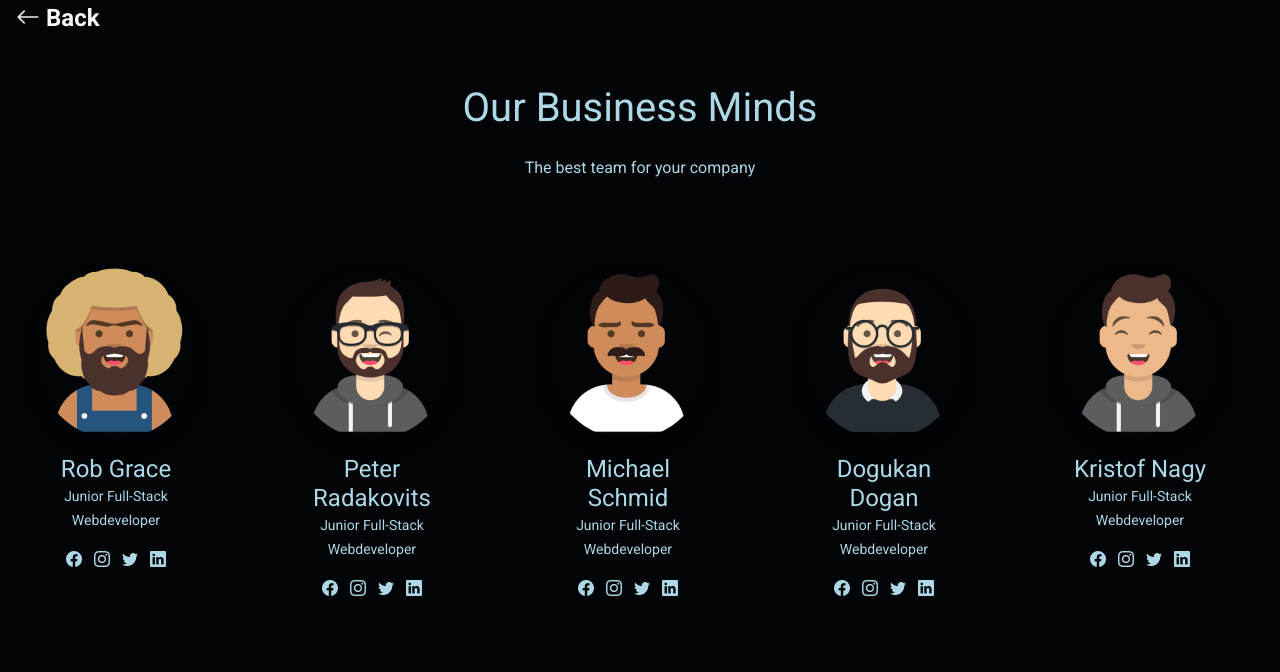
After one commit to kornsp1racy/space-travel, a Symfony app: template templates/home/team.html.twig in a window 1280 px wide. The commit adds this page. Shown: the top 672 px of the page. Run offline with Twig, Linux system fonts and the light colour scheme; the template is opened without the code that fills it, so the values that code supplies are empty; some libraries are stand-ins or nearby versions; some web fonts are replaced.

Commit message:
team page, comment out unnecessary code, dashboard

```diff
--- a/public/css/style.css
+++ b/public/css/style.css
@@ -2,7 +2,7 @@
 @import url('https://fonts.googleapis.com/css2?family=Bruno+Ace+SC&display=swap');
 /* Variables */
 :root {
-  --accent-color-orange: rgba(236, 95, 42, 1);
+  --accent-color-orange: rgba(255, 95, 42, 1);
   --accent-color-blue: rgba(18, 50, 82, 1);
   --second-bg-color: rgba(2, 4, 8, 1);
   --main-bg-color: rgb(2, 4, 8);
@@ -26,6 +26,12 @@
 .btn-blue {
   color: var(--accent-color-orange);
   background-color: var(--accent-color-blue);
+  border-color: var(--accent-color-blue);
+}
+.btn-logout {
+  color: var(--accent-color-blue);
+  background-color: var(--accent-color-orange);
+  border: solid 1px;
   border-color: var(--accent-color-blue);
 }
 /* Horizontal Rules */
@@ -174,6 +180,9 @@
 /* User Journal */
 #journal-section {
   padding: var(--main-padding);
+}
+.note-title {
+  color: var(--accent-color-orange);
 }
 
 /* Features */
--- a/templates/base.html.twig
+++ b/templates/base.html.twig
@@ -24,6 +24,5 @@
 			{% block body %}{% endblock %}
 			<script src="https://cdn.jsdelivr.net/npm/bootstrap@5.3.0-alpha3/dist/js/bootstrap.bundle.min.js" integrity="sha384-ENjdO4Dr2bkBIFxQpeoTz1HIcje39Wm4jDKdf19U8gI4ddQ3GYNS7NTKfAdVQSZe" crossorigin="anonymous"></script>
 			<script src="{{asset('js/script.js')}}"></script>
-
 		</body>
 	</html>
--- a/templates/dashboard/trip.html.twig
+++ b/templates/dashboard/trip.html.twig
@@ -35,7 +35,7 @@
 		</div>
 		<div class="mt-3">
 			<h3>Add your individual travel itinerary</h3>
-			<a class="btn btn-light btn-orange fw-bold" href="/dashboard/trips/{{ id }}/itinerary">Itinerary</a>
+			<a class="btn btn-light btn-orange fw-bold" href="/dashboard/trips/{{ id }}/itinerary">Itinerary planner</a>
 		</div>
 		<p>
 			<a class="btn btn-danger btn-sm mt-5" href="/dashboard/trips/{{ id }}/remove">Remove Trip</a>
--- /dev/null
+++ b/templates/home/team.html.twig
@@ -0,0 +1,198 @@
+{% extends 'base.html.twig' %}
+
+{% block title %}Team 8
+{% endblock %}
+
+{% block body %}
+	<style>
+		body {
+			background-color: var(--main-bg-color);
+		}
+    .back-arrow {
+			font-size: 1.5rem;
+		}
+	</style>
+	<body>
+    {% if app.user %}
+		<div class="">
+			<a class="back-arrow text-decoration-none text-light m-2 p-2 fw-bold" href="/dashboard">
+				<i class="bi bi-arrow-left"></i>
+				Back</a>
+		</div>
+    {% else %}
+    	<div class="">
+			<a class="back-arrow text-decoration-none text-light m-2 p-2 fw-bold" href="/">
+				<i class="bi bi-arrow-left"></i>
+				Back</a>
+		</div>
+    {% endif %}
+		<section id="team" class="team my-5">
+			<div class="row">
+				<div class="col-12 text-center">
+					<div class="section-title mb-4 pb-2">
+						<h1 class="title mb-4" style="color:lightblue">Our Business Minds</h1>
+						<p class="text para-desc mx-auto mb-0" style="color:lightblue">The best team for your company</p>
+					</div>
+				</div>
+			</div>
+			<div class="row">
+				<div class="row justify-content-around" style="">
+					<div class="col-lg-2 col-md-6 col-12 mt-4 pt-2 ">
+						<div class="team text-center rounded p-3 py-4">
+							<img src="images/Rob.png" class="img-fluid avatar avatar-medium shadow rounded-pill" alt="">
+							<div class="content mt-3">
+								<h4 class="title mb-0" style="color:lightblue">Rob Grace</h4>
+								<small class="text" style="color:lightblue">Junior Full-Stack Webdeveloper</small>
+								<ul class="list-unstyled mt-3 social-icon social mb-0">
+									<li class="list-inline-item">
+										<a href="" class="rounded">
+											<i class="bi bi-facebook" style="color:lightblue"></i>
+										</a>
+									</li>
+									<li class="list-inline-item">
+										<a href="" class="rounded">
+											<i class="bi bi-instagram" style="color:lightblue"></i>
+										</a>
+									</li>
+									<li class="list-inline-item">
+										<a href="" class="rounded">
+											<i class="bi bi-twitter" style="color:lightblue"></i>
+										</a>
+									</li>
+									<li class="list-inline-item">
+										<a href="" class="rounded">
+											<i class="bi bi-linkedin" style="color:lightblue"></i>
+										</a>
+									</li>
+								</ul>
+							</div>
+						</div>
+					</div>
+					<div class="col-lg-2 col-md-6 col-12 mt-4 pt-2">
+						<div class="team text-center rounded p-3 py-4">
+							<img src="images/peter.png" class="img-fluid avatar avatar-medium shadow rounded-pill" alt="">
+							<div class="content mt-3">
+								<h4 class="title mb-0" style="color:lightblue">Peter Radakovits</h4>
+								<small class="text" style="color:lightblue">Junior Full-Stack Webdeveloper</small>
+								<ul class="list-unstyled mt-3 social-icon social mb-0">
+									<li class="list-inline-item">
+										<a href="" class="rounded">
+											<i class="bi bi-facebook" style="color:lightblue"></i>
+										</a>
+									</li>
+									<li class="list-inline-item">
+										<a href="" class="rounded">
+											<i class="bi bi-instagram" style="color:lightblue"></i>
+										</a>
+									</li>
+									<li class="list-inline-item">
+										<a href="" class="rounded">
+											<i class="bi bi-twitter" style="color:lightblue"></i>
+										</a>
+									</li>
+									<li class="list-inline-item">
+										<a href="" class="rounded">
+											<i class="bi bi-linkedin" style="color:lightblue"></i>
+										</a>
+									</li>
+								</ul>
+							</div>
+						</div>
+					</div>
+					<div class="col-lg-2 col-md-6 col-12 mt-4 pt-2">
+						<div class="team text-center rounded p-3 py-4">
+							<img src="images/Michael.png" class="img-fluid avatar avatar-medium shadow rounded-pill" alt="">
+							<div class="content mt-3">
+								<h4 class="title mb-0" style="color:lightblue">Michael Schmid</h4>
+								<small class="text" style="color:lightblue">Junior Full-Stack Webdeveloper</small>
+								<ul class="list-unstyled mt-3 social-icon social mb-0">
+									<li class="list-inline-item">
+										<a href="" class="rounded">
+											<i class="bi bi-facebook" style="color:lightblue"></i>
+										</a>
+									</li>
+									<li class="list-inline-item">
+										<a href="" class="rounded">
+											<i class="bi bi-instagram" style="color:lightblue"></i>
+										</a>
+									</li>
+									<li class="list-inline-item">
+										<a href="" class="rounded">
+											<i class="bi bi-twitter" style="color:lightblue"></i>
+										</a>
+									</li>
+									<li class="list-inline-item">
+										<a href="" class="rounded">
+											<i class="bi bi-linkedin" style="color:lightblue"></i>
+										</a>
+									</li>
+								</ul>
+							</div>
+						</div>
+					</div>
+					<div class="col-lg-2 col-md-6 col-12 mt-4 pt-2">
+						<div class="team text-center rounded p-3 py-4">
+							<img src="images/dodo.png" class="img-fluid avatar avatar-medium shadow rounded-pill" alt="">
+							<div class="content mt-3">
+								<h4 class="title mb-0" style="color:lightblue">Dogukan Dogan</h4>
+								<small class="text" style="color:lightblue">Junior Full-Stack Webdeveloper</small>
+								<ul class="list-unstyled mt-3 social-icon social mb-0">
+									<li class="list-inline-item">
+										<a href="" class="rounded">
+											<i class="bi bi-facebook" style="color:lightblue"></i>
+										</a>
+									</li>
+									<li class="list-inline-item">
+										<a href="" class="rounded">
+											<i class="bi bi-instagram" style="color:lightblue"></i>
+										</a>
+									</li>
+									<li class="list-inline-item">
+										<a href="" class="rounded">
+											<i class="bi bi-twitter" style="color:lightblue"></i>
+										</a>
+									</li>
+									<li class="list-inline-item">
+										<a href="" class="rounded">
+											<i class="bi bi-linkedin" style="color:lightblue"></i>
+										</a>
+									</li>
+								</ul>
+							</div>
+						</div>
+					</div>
+					<div class="col-lg-2 col-md-6 col-12 mt-4 pt-2">
+						<div class="team text-center rounded p-3 py-4">
+							<img src="images/Kristof.png" class="img-fluid avatar avatar-medium shadow rounded-pill" alt="">
+							<div class="content mt-3">
+								<h4 class="title mb-0" style="color:lightblue">Kristof Nagy</h4>
+								<small class="text" style="color:lightblue">Junior Full-Stack Webdeveloper</small>
+								<ul class="list-unstyled mt-3 social-icon social mb-0">
+									<li class="list-inline-item">
+										<a href="" class="rounded">
+											<i class="bi bi-facebook" style="color:lightblue"></i>
+										</a>
+									</li>
+									<li class="list-inline-item">
+										<a href="" class="rounded">
+											<i class="bi bi-instagram" style="color:lightblue"></i>
+										</a>
+									</li>
+									<li class="list-inline-item">
+										<a href="" class="rounded">
+											<i class="bi bi-twitter" style="color:lightblue"></i>
+										</a>
+									</li>
+									<li class="list-inline-item">
+										<a href="" class="rounded">
+											<i class="bi bi-linkedin" style="color:lightblue"></i>
+										</a>
+									</li>
+								</ul>
+							</div>
+						</div>
+					</div>
+				</div>
+			</section>
+		</body>
+	{% endblock %}
--- a/templates/itinerary/index.html.twig
+++ b/templates/itinerary/index.html.twig
@@ -1,6 +1,6 @@
 {% extends 'base.html.twig' %}
 
-{% block title %}Hello ItineraryController!
+{% block title %}Itinerary Planner
 {% endblock %}
 
 {% block body %}
```
Also changed, not shown: public/js/script.js (+42 -43 lines), src/Controller/HomeController.php (+15 -0 lines), templates/dashboard/index.html.twig (+70 -25 lines), templates/home/index.html.twig (+5 -5 lines), public/uploads/facebook-profile-image-64494129c9b28.png (added).
